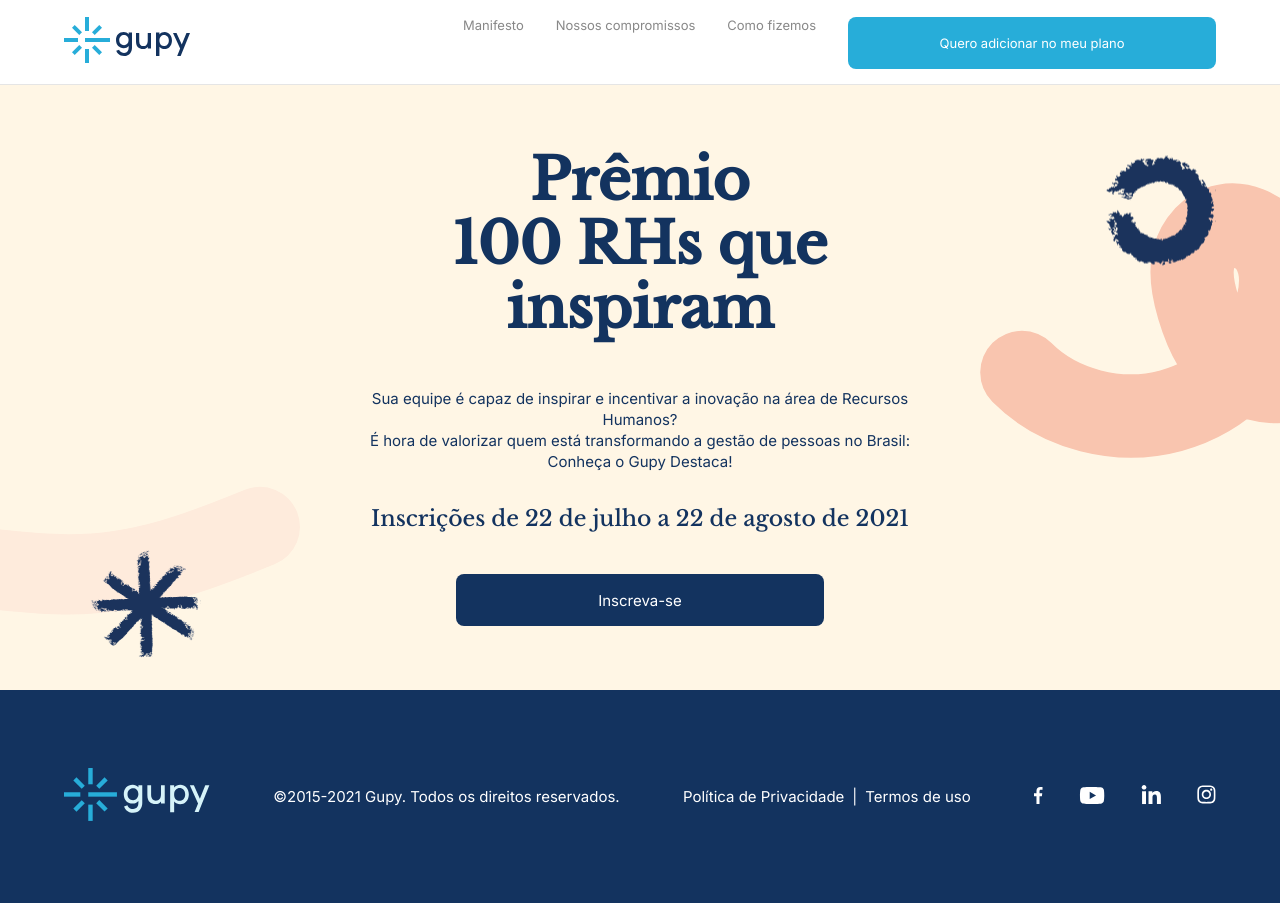
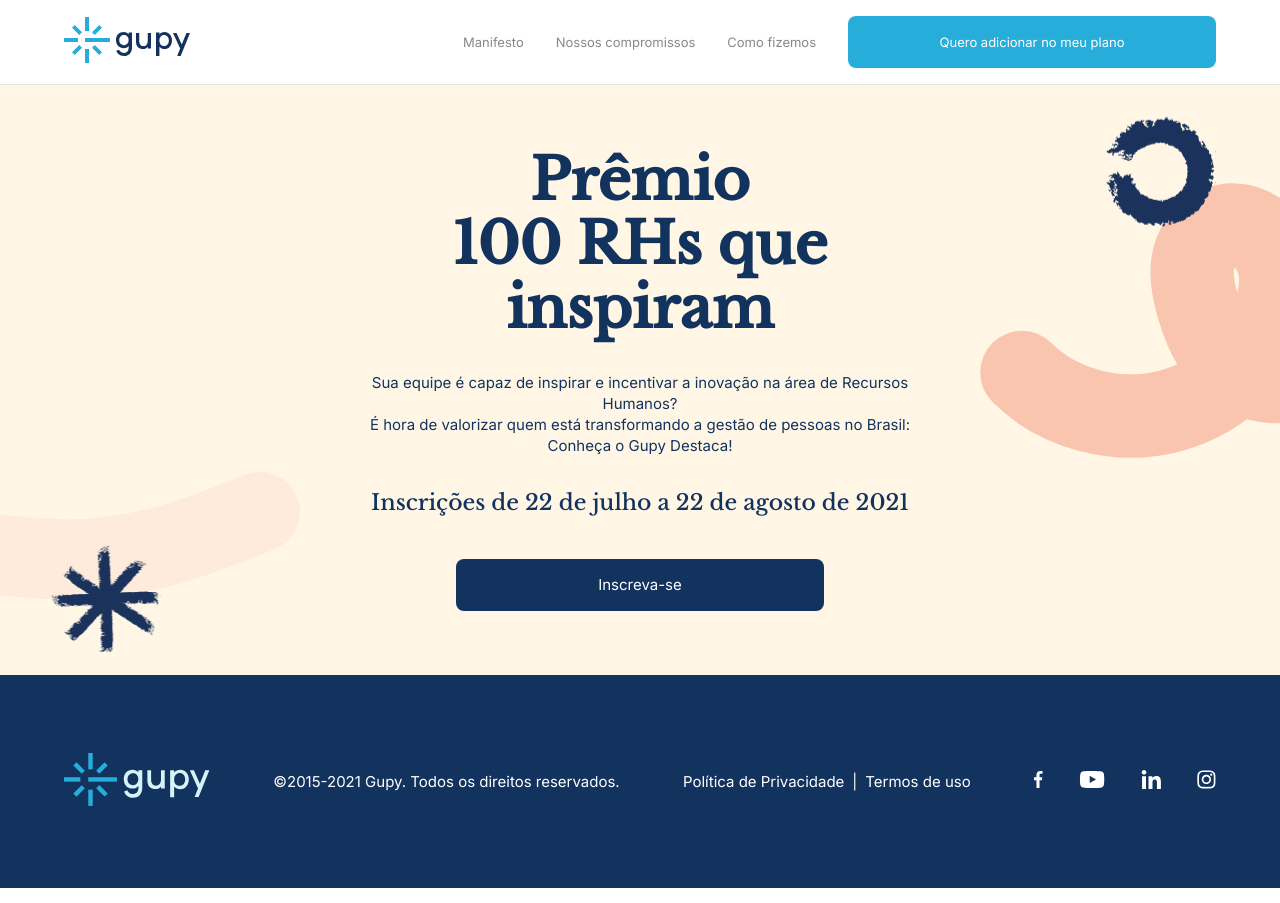
Before and after one commit to jaksonmoura/gupy-test, a React (Create React App) app: page / in a window 1280 px wide. Shown: the top 903 px of the page. Built offline with nearby package versions, Linux system fonts and the light colour scheme.

Commit message:
Fix: minor adjustments in alignment and animations

```diff
--- a/src/App.css
+++ b/src/App.css
@@ -1,5 +1,6 @@
 :root {
   --darkBlue: #13335f;
+  --darkerBlue: #061c39;
 }
 
 *,
@@ -34,6 +35,7 @@
 h1 {
   font-size: 3.8rem;
   line-height: 4.25rem;
+  margin-bottom: 32px;
 }
 
 ul {
@@ -57,15 +59,12 @@
 }
 
 @media (prefers-reduced-motion: no-preference) {
-  .App-logo {
-    animation: App-logo-spin infinite 20s linear;
+  .left-right {
+    animation: left-right 15s ease-in-out 0.1s infinite alternate;
   }
-}
-.left-right {
-  animation: left-right 5s ease-in-out 0.1s infinite alternate;
-}
-.up-down {
-  animation: up-down 5s ease-in-out infinite alternate;
+  .up-down {
+    animation: up-down 15s ease-in-out infinite alternate;
+  }
 }
 
 @keyframes App-logo-spin {
--- a/src/components/Header/Header.style.js
+++ b/src/components/Header/Header.style.js
@@ -16,15 +16,21 @@
 
 	a {
 		height: 100%;
+		display: inline-block;
 		color: #888888;
 	}
 
 	nav ul {
 		display: inline-flex;
+		align-items: center;
 		gap: 32px;
 		font-size: 13px;
 
 		li {
+			height: 52px;
+			&:not(:last-of-type) {
+				line-height: 52px;
+			}
 		}
 	}
 `;
--- a/src/components/HeroSection.style.js
+++ b/src/components/HeroSection.style.js
@@ -70,7 +70,7 @@
 	}
 
 	.asterisk {
-		bottom: -34px;
+		bottom: -44px;
 		left: 0px;
 		background: url(${heroanimate2});
 	}
--- a/src/components/Misc.js
+++ b/src/components/Misc.js
@@ -8,8 +8,16 @@
 	width: 368px;
 	display: inline-flex;
 	justify-content: center;
+	text-align: center;
 	align-items: center;
 	height: 52px;
+	max-height: 52px;
+	transition: 0.3s ease-in-out;
+
+	&:hover {
+		background: ${(props) =>
+			props.primary ? "#27add9" : "var(--darkerBlue)"};
+	}
 `;
 
 export const SectionDefault = styled.section`
```
